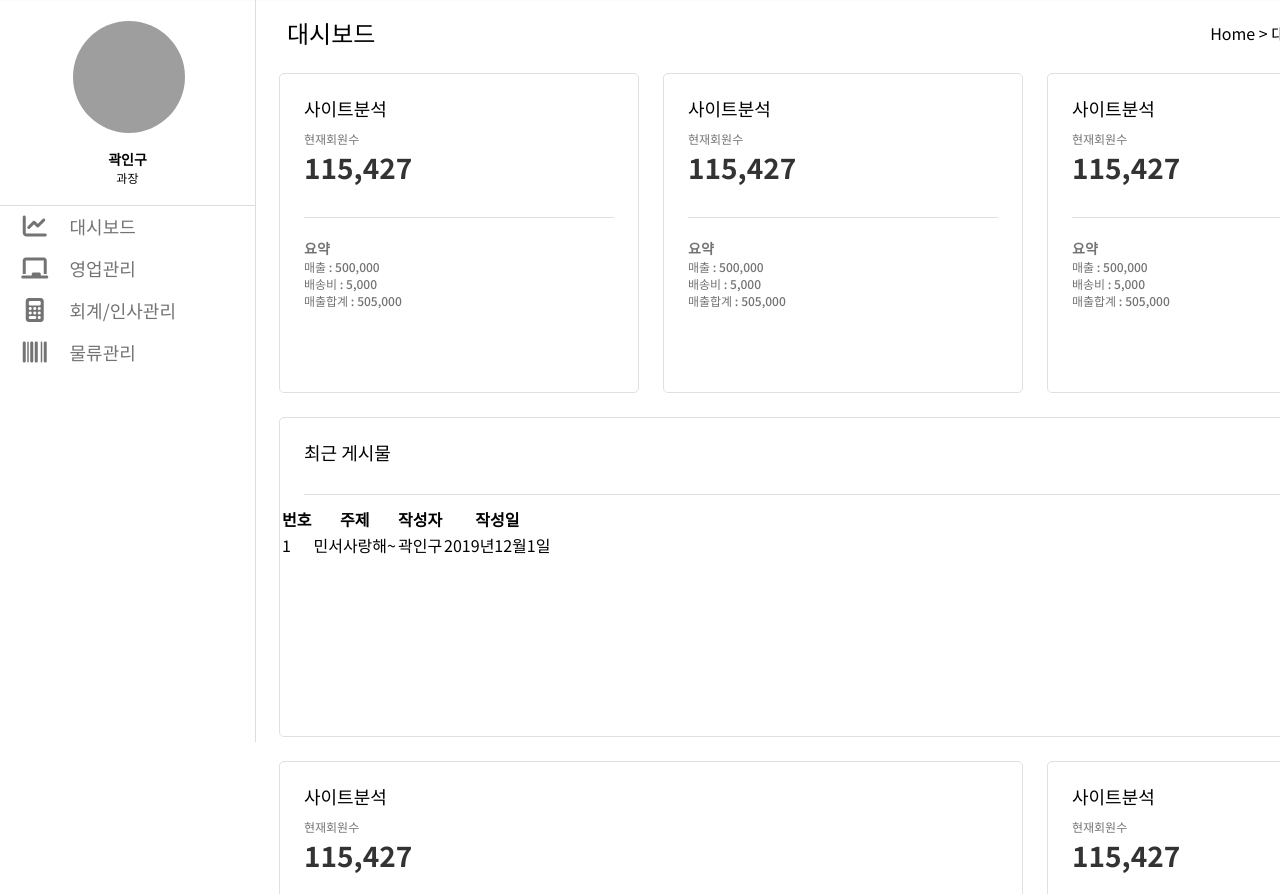
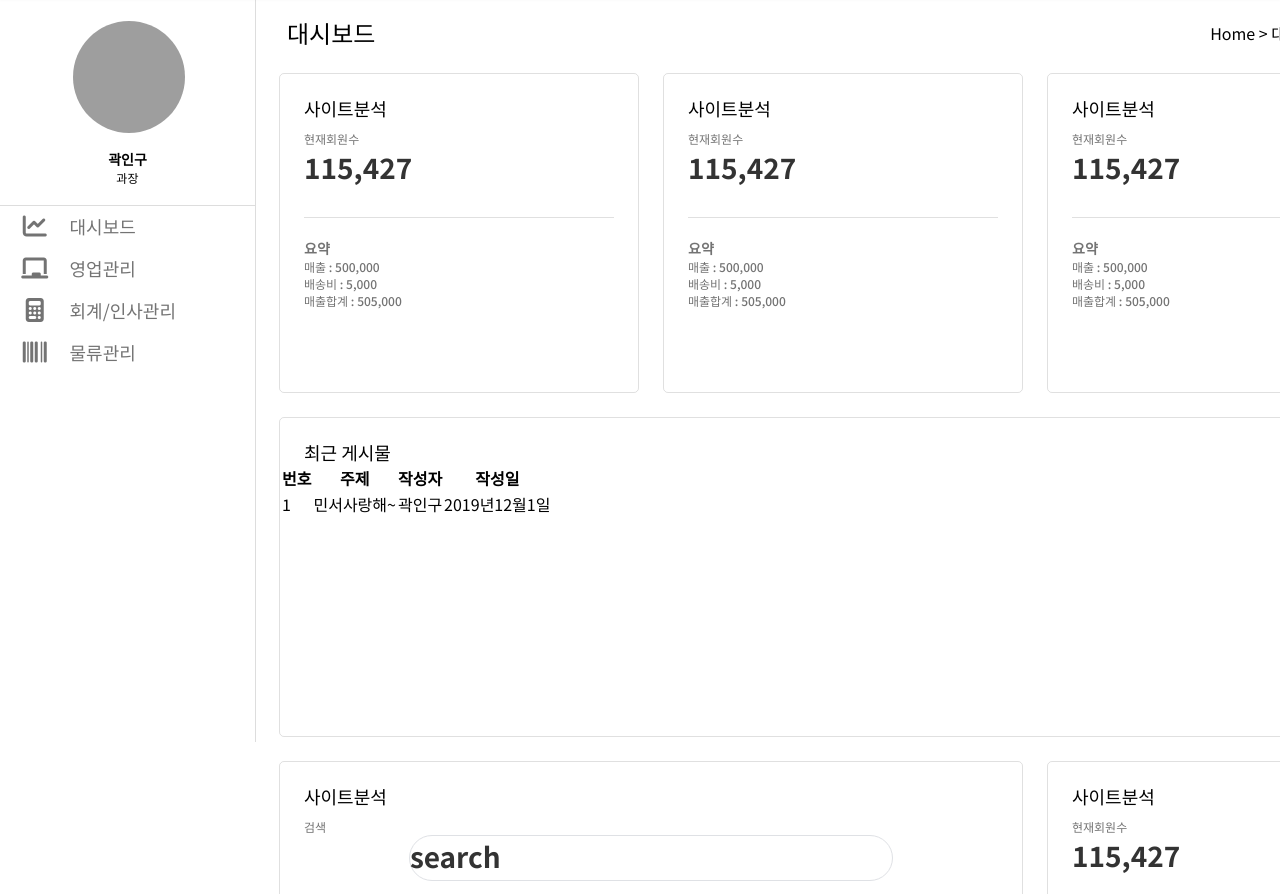
Before and after one commit to ingoos/ingProject, a plain HTML site: page admin/index.html in a window 1280 px wide. Shown: the part 58-952 px from the top of the page. Drawn offline with Linux system fonts and the light colour scheme; grey boxes are pictures that could not be loaded.

Commit message:
searchbar save

```diff
--- a/admin/StyleSheets/css/main.css
+++ b/admin/StyleSheets/css/main.css
@@ -250,6 +250,18 @@ a{text-decoration:none;}
     border-bottom: 1px solid rgba(0,0,0,.12);
 }
 
+.search-bar{
+    background: #fff;
+    display: flex;
+    border: 1px solid #dfe1e5;
+    box-shadow: none;
+    border-radius: 24px;
+    z-index: 3;
+    height: 44px;
+    margin: 0 auto;
+    width: 482px;
+}
+
 /* utill */
 .fs20b{
     font-size:28px;
--- a/admin/index.html
+++ b/admin/index.html
@@ -105,7 +105,6 @@
                     </div>
                     <div class="main-grid-item item-board">
                         <div class="grid-item-title">최근 게시물</div>
-                        <hr class="item-line mt30 mb10">
                         <div>
                             <table>
                                 <tr>
@@ -125,8 +124,12 @@
                     </div>
                     <div class="main-grid-item item-span2">
                         <div class="grid-item-title">사이트분석</div>
-                        <div class="grid-item-subject grid-item-pd">현재회원수</div>
-                        <div class="grid-item-pd fs20b color-black2">115,427</div>
+                        <div class="grid-item-subject grid-item-pd">검색</div>
+                        <div class="grid-item-pd fs20b color-black2">
+                            <div class="search-bar">
+                                search
+                            </div>
+                        </div>
                         <hr class="item-line mt30 mb10">
                         <div class="grid-item-subject grid-item-pd fw600">
                             <span class="fs14">요약</span>
```
